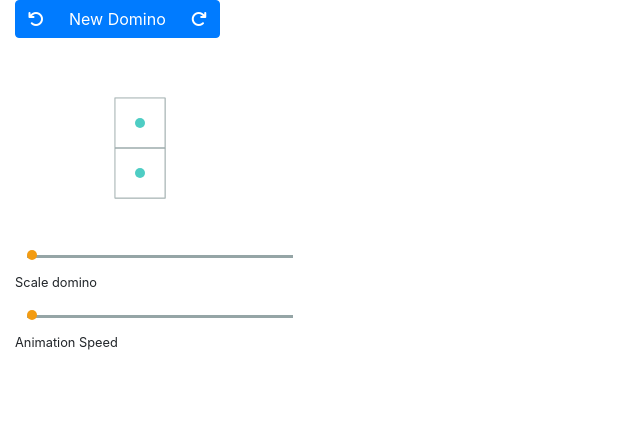
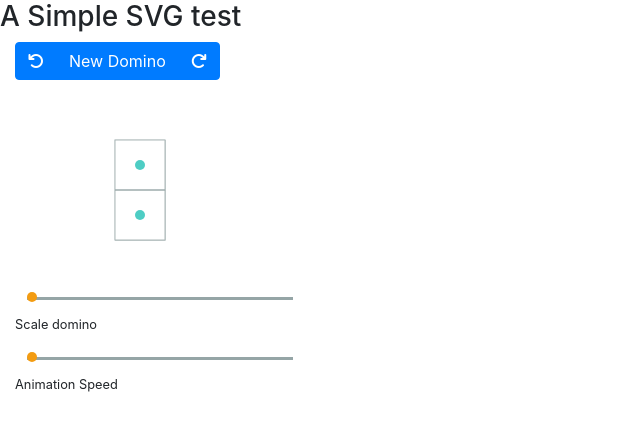
Before and after one commit to ditiashova/svg-test, a plain HTML site: page index.html in a window 1280 px wide. Shown: the whole page, without its empty margins (0-640 px from the left). Drawn offline with nearby package versions, Linux system fonts and the light colour scheme.

Commit message:
added heading

```diff
--- a/index.html
+++ b/index.html
@@ -10,6 +10,11 @@
 
     <body>
         <div class="container-fluid">
+            <div class="row">
+                <h3>
+                    A Simple SVG test
+                </h3>
+            </div>
             <div class="row">
                 <div class="col-sm-3">
                     <div class="btn-group" role="group">
```
